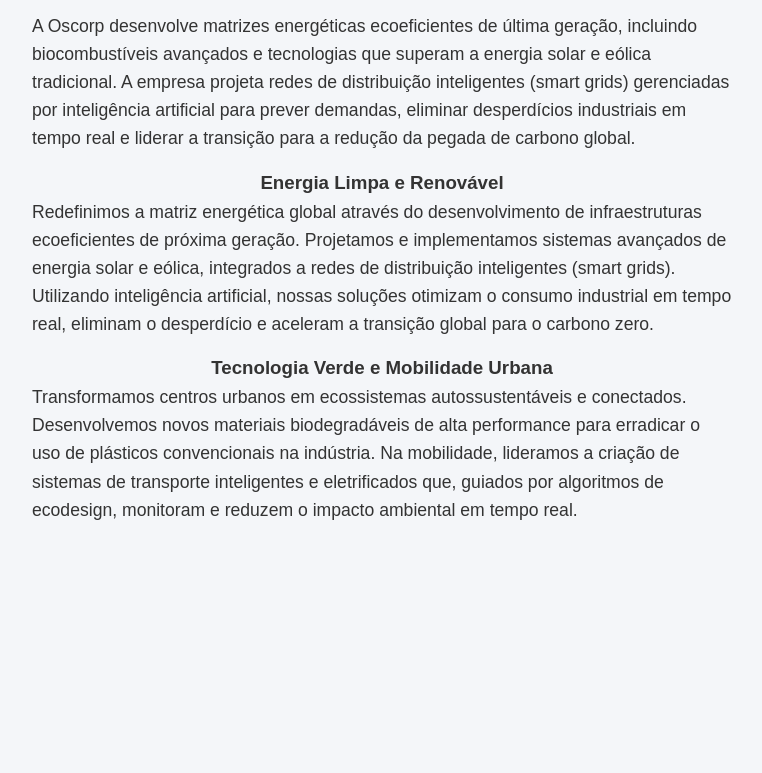
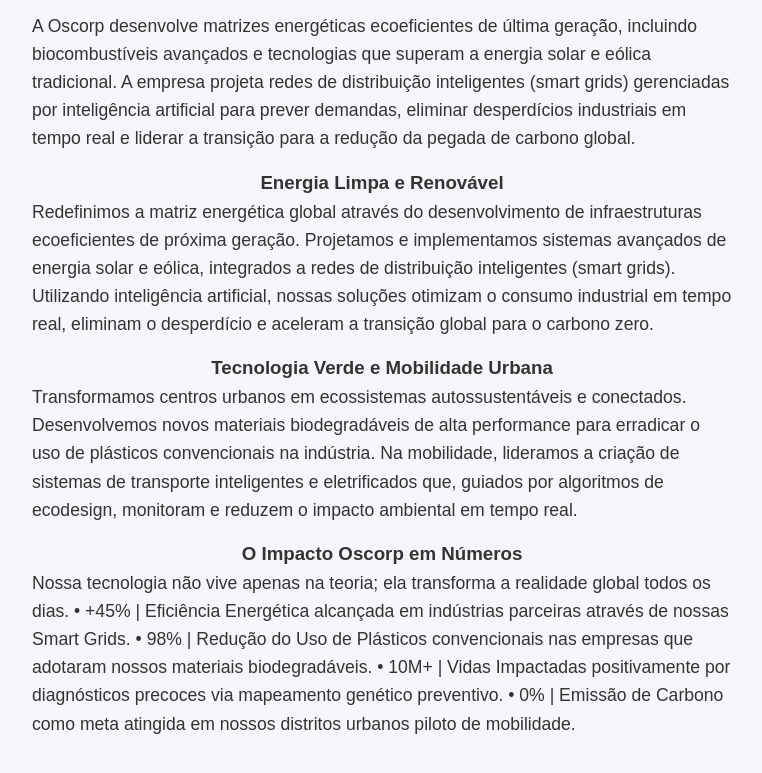
Before and after one commit to kimberlifrigo-bot/Ed-Dig-Site-Kimberli-e-Leticia, a plain HTML site: page index.html in a window 1280 px wide. Shown: the part 1128-1901 px from the top of the page, without its empty margins (258-1020 px from the left). Before the commit the page ends 1687 px from the top, so only its background shows below. Drawn offline with Linux system fonts and the light colour scheme.

Commit message:
30 de stembro

```diff
--- a/index.html
+++ b/index.html
@@ -42,5 +42,12 @@
       biodegradáveis de alta performance para erradicar o uso de plásticos convencionais na indústria. Na mobilidade,
        lideramos a criação de sistemas de transporte inteligentes e eletrificados que, guiados por algoritmos de ecodesign,
         monitoram e reduzem o impacto ambiental em tempo real.</p>
+        <h3>O Impacto Oscorp em Números</h3>
+        <p>Nossa tecnologia não vive apenas na teoria; ela transforma a realidade global todos os dias.
+• +45% | Eficiência Energética alcançada em indústrias parceiras através de nossas Smart Grids.
+• 98% | Redução do Uso de Plásticos convencionais nas empresas que adotaram nossos materiais biodegradáveis.
+• 10M+ | Vidas Impactadas positivamente por diagnósticos precoces via mapeamento genético preventivo.
+• 0% | Emissão de Carbono como meta atingida em nossos distritos urbanos piloto de mobilidade.
+</p>
 </body>
 </html>
```
